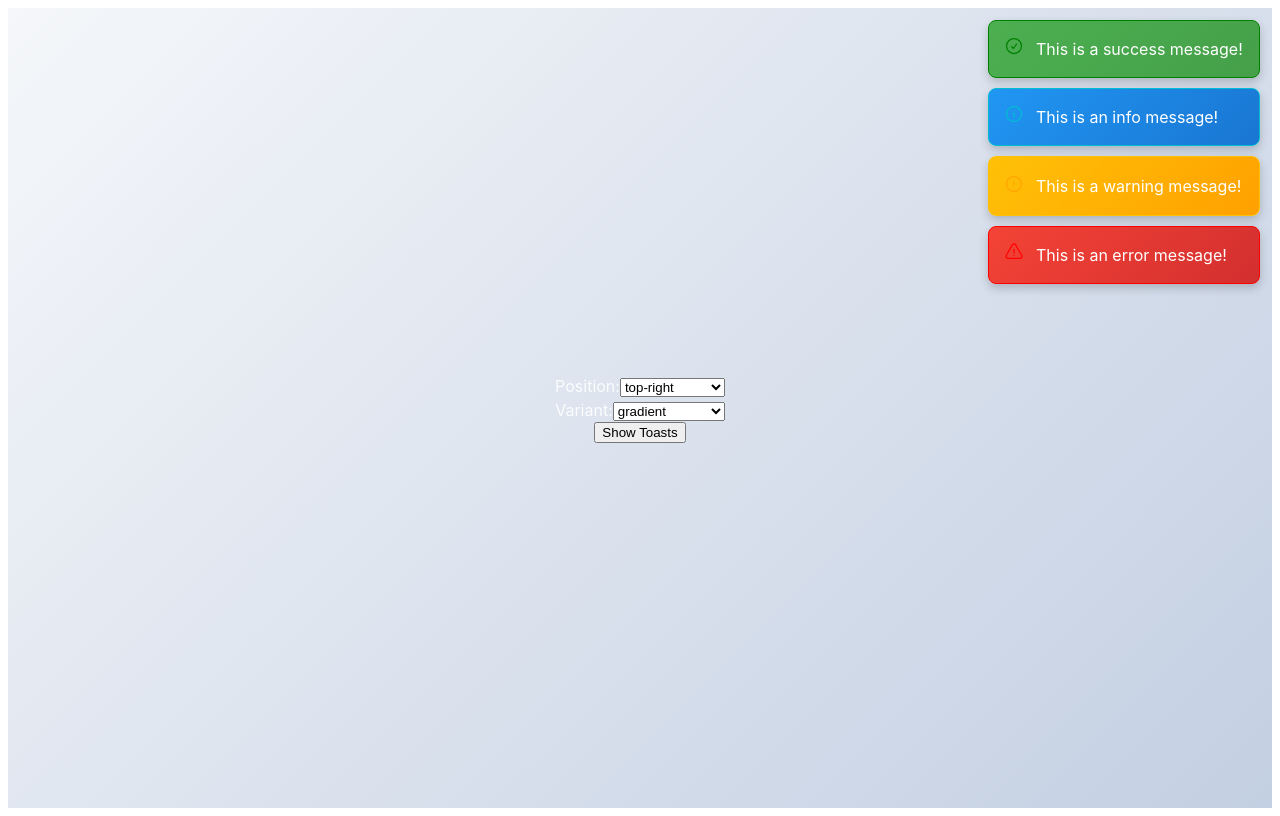
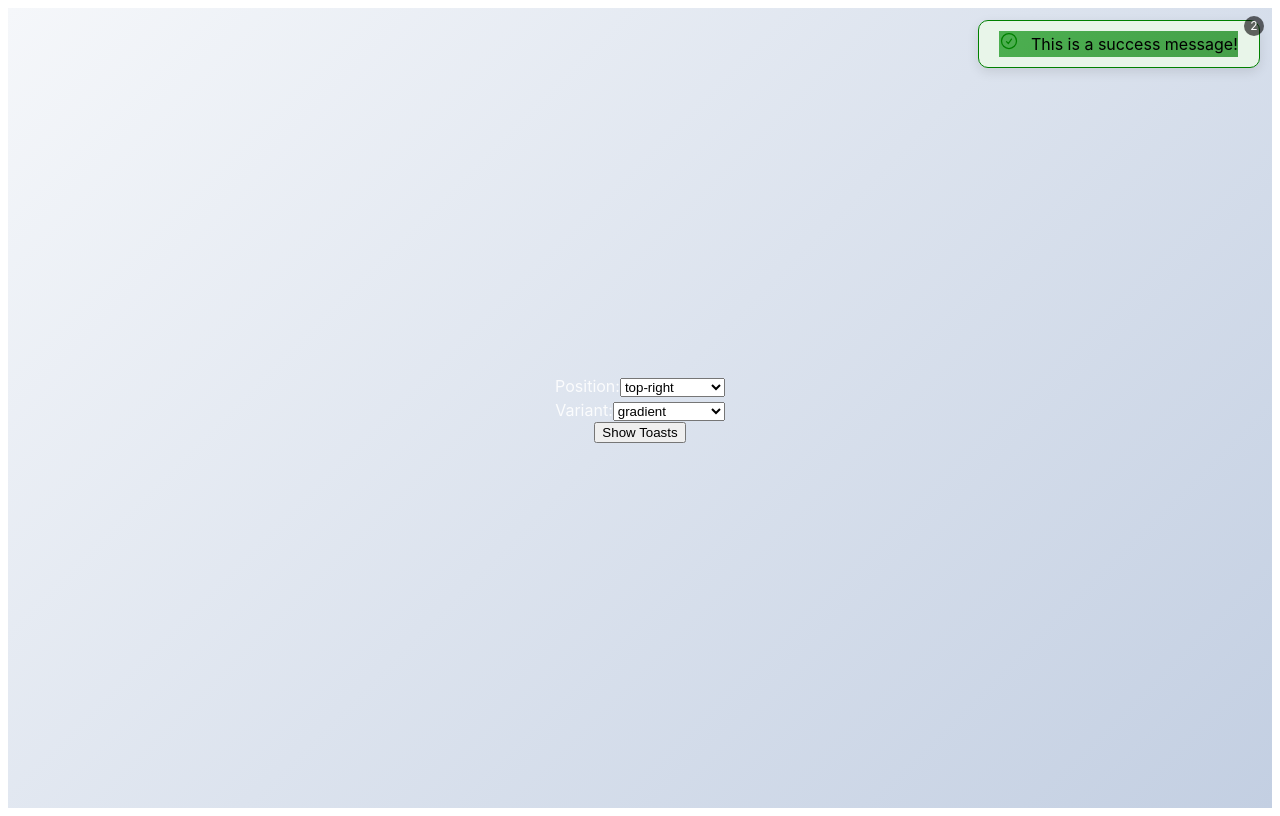
Before and after one commit to m-sohaibnadeem/react-smooth-toast, a React (Vite) app: page / in a window 1280 px wide. Both pictures are taken after a click on the button "Show Toasts". Built offline with nearby package versions, Linux system fonts and the light colour scheme.

Commit message:
Version 1.0.23 Released

```diff
--- a/package.json
+++ b/package.json
@@ -1,7 +1,7 @@
 {
   "name": "react-smooth-toast",
   "private": false,
-  "version": "1.0.22",
+  "version": "1.0.23",
   "type": "module",
   "types": "dist/index.d.ts",
   "description": "A lightweight, customizable, and easy-to-use toast notification library for React. Add sleek and responsive toast messages to your app with flexible styling options and built-in accessibility support. Perfect for developers seeking a simple, fast, and adaptable notification solution.",  "author": "M Sohaib",
--- a/src/App.tsx
+++ b/src/App.tsx
@@ -13,9 +13,6 @@ function App() {
 
   const showToast = () => {
     toast.success('This is a success message!');
-    toast.info('This is an info message!');
-    toast.warning('This is a warning message!');
-    toast.error('This is an error message!');
   };
 
   return (
@@ -48,7 +45,10 @@ function App() {
         </label>
       </div>
       <button onClick={showToast}>Show Toasts</button>
-      <ToastContainer position={position} variant={variant} />
+      <ToastContainer position={position} variant={variant} pauseOnHover={true}
+      groupId="group1"
+      groupCount={2}
+      />
     </div>
   )
 }
--- a/src/components/Toast.css
+++ b/src/components/Toast.css
@@ -613,3 +613,41 @@ animation: toast-spring-center 0.5s ease-out forwards;
 .toast-gradient.warning {
   background: linear-gradient(135deg, #FFC107, #ffa000);
 }
+.toast-group {
+  position: relative;
+}
+
+.toast-group-info {
+  background-color: rgba(0, 0, 0, 0.7);
+  color: #fff;
+  padding: 5px 10px;
+  border-radius: 4px;
+  font-size: 12px;
+  position: absolute;
+  bottom: -20px;
+  left: 50%;
+  transform: translateX(-50%);
+  white-space: nowrap;
+  opacity: 0;
+  transition: opacity 0.3s, bottom 0.3s;
+}
+
+.toast-group:hover .toast-group-info {
+  opacity: 1;
+  bottom: -25px;
+}
+
+.toast-group-count {
+  background-color: rgba(0, 0, 0, 0.6);
+  color: #fff;
+  border-radius: 50%;
+  width: 20px;
+  height: 20px;
+  display: flex;
+  align-items: center;
+  justify-content: center;
+  font-size: 12px;
+  position: absolute;
+  top: -5px;
+  right: -5px;
+}
--- a/src/components/Toast.tsx
+++ b/src/components/Toast.tsx
@@ -1,4 +1,4 @@
-import React, { useEffect, useState, useCallback, useMemo } from 'react';
+import React, { useEffect, useState, useCallback, useMemo, useRef } from 'react';
 import { ErrorIcon, InfoIcon, SpinnerIcon, SuccessIcon, WarningIcon } from '../icons';
 import './Toast.css';
 import { ToastOptions, ToastPosition, ToastVariant, ToastType } from '../types/types';
@@ -8,6 +8,9 @@ interface ToastProps extends ToastOptions {
   variant?: ToastVariant;
   position?: ToastPosition;
   isPending?: boolean;
+  pauseOnHover?: boolean;
+  groupId?: string;
+  groupCount?: number;
 }
 
 const Toast: React.FC<ToastProps> = ({
@@ -21,16 +24,23 @@ const Toast: React.FC<ToastProps> = ({
   removeToast,
   variant = 'minimal',
   position = 'top-right',
-  isPending = false
+  isPending = false,
+  pauseOnHover = false,
+  groupId,
+  groupCount = 1
 }) => {
   const [progress, setProgress] = useState<number>(100);
+  const [isPaused, setIsPaused] = useState<boolean>(false);
+  const [swipeOffset, setSwipeOffset] = useState<number>(0);
+  const toastRef = useRef<HTMLDivElement>(null);
 
   useEffect(() => {
     if (!id) return;
-
     const startTime = Date.now();
+    let elapsedTime = 0;
     const timer = setInterval(() => {
-      const elapsedTime = Date.now() - startTime;
+      if (!isPaused) {
+        elapsedTime = Date.now() - startTime;
         const newProgress = Math.max(0, 100 - (elapsedTime / duration) * 100);
         setProgress(newProgress);
 
@@ -38,10 +48,11 @@ const Toast: React.FC<ToastProps> = ({
           clearInterval(timer);
           removeToast(id);
         }
+      }
     }, 10);
 
     return () => clearInterval(timer);
-  }, [id, removeToast, duration]);
+  }, [id, removeToast, duration, isPaused]);
 
   const getIcon = useCallback(() => {
     if (icon) return <div className="icon-wrapper">{icon}</div>;
@@ -67,13 +78,55 @@ const Toast: React.FC<ToastProps> = ({
     [type, variant, getAnimationClass, className]
   );
 
+  const handleMouseEnter = useCallback(() => {
+    if (pauseOnHover) {
+      setIsPaused(true);
+    }
+  }, [pauseOnHover]);
+
+  const handleMouseLeave = useCallback(() => {
+    if (pauseOnHover) {
+      setIsPaused(false);
+    }
+  }, [pauseOnHover]);
+
+  const handleTouchStart = useCallback((e: React.TouchEvent) => {
+    const touch = e.touches[0];
+    setSwipeOffset(touch.clientX);
+  }, []);
+
+  const handleTouchMove = useCallback((e: React.TouchEvent) => {
+    if (!toastRef.current) return;
+    const touch = e.touches[0];
+    const diff = touch.clientX - swipeOffset;
+    toastRef.current.style.transform = `translateX(${diff}px)`;
+  }, [swipeOffset]);
+
+  const handleTouchEnd = useCallback((e: React.TouchEvent) => {
+    if (!toastRef.current) return;
+    const touch = e.changedTouches[0];
+    const diff = touch.clientX - swipeOffset;
+    if (Math.abs(diff) > 100) {
+      removeToast(id ?? '');
+    } else {
+      toastRef.current.style.transform = 'translateX(0)';
+    }
+  }, [id, removeToast, swipeOffset]);
+
   const renderToast = useCallback((content: React.ReactNode) => (
     <div
+      ref={toastRef}
       className={`toast ${type} ${variant} ${baseClassName} toast-enter`}
-      style={style}
+      style={{...style, transition: 'transform 0.3s ease-out'}}
       onClick={() => id && removeToast(id)}
+      onMouseEnter={handleMouseEnter}
+      onMouseLeave={handleMouseLeave}
+      onTouchStart={handleTouchStart}
+      onTouchMove={handleTouchMove}
+      onTouchEnd={handleTouchEnd}
     >
       {content}
+      {variant === 'progress' && (
         <div
         className="toast-progress-bar"
         style={{
@@ -86,25 +139,36 @@ const Toast: React.FC<ToastProps> = ({
           transition: "width 10ms linear",
         }}
       />
+      )}
+      {groupCount > 1 && (
+        <div className="toast-group-count">
+          {groupCount}
         </div>
-  ), [type, variant, baseClassName, style, id, removeToast, progress]);
+      )}
+    </div>
+  ), [type, variant, baseClassName, style, id, removeToast, progress, handleMouseEnter, handleMouseLeave, handleTouchStart, handleTouchMove, handleTouchEnd, groupCount]);
 
   const handleClose = useCallback((e: React.MouseEvent) => {
     e.stopPropagation();
     id && removeToast(id);
   }, [id, removeToast]);
 
+  const renderGroupedToast = (content: React.ReactNode) => (
+    <div className="toast-group">
+      {renderToast(content)}
+      {groupCount > 1 && (
+        <div className="toast-group-info">
+          {groupCount} similar notifications
+        </div>
+      )}
+    </div>
+  );
+
   if (variant === 'material') {
-    return (
-      <div
-        className={`toast-material ${type} ${baseClassName}`}
-        style={style}
-        onClick={() => id && removeToast(id)}
-      >
+    return renderGroupedToast(
       <div className="toast-material-content">
         {getIcon()}
         <span>{message}</span>
-        </div>
         <button className="toast-material-close" onClick={handleClose}>
           &times;
         </button>
@@ -113,7 +177,7 @@ const Toast: React.FC<ToastProps> = ({
   }
 
   if (variant === 'progress') {
-    return renderToast(
+    return renderGroupedToast(
       <>
         <div className="toast-content">
           {getIcon()}
@@ -127,61 +191,28 @@ const Toast: React.FC<ToastProps> = ({
   }
 
   if (variant === 'rounded') {
-    return (
-      <div
-        className={`toast-rounded ${type} ${baseClassName}`}
-        style={{...style, borderRadius: '25px'}}
-        onClick={() => id && removeToast(id)}
-      >
+    return renderGroupedToast(
       <div className="toast-rounded-content">
         {getIcon()}
         <span>{message}</span>
-        </div>
       </div>
     );
   }
 
   if (variant === 'glassmorphism') {
-    return (
-      <div
-        className={`toast-glassmorphism ${type} ${baseClassName}`}
-        style={{
-          ...style,
-          background: 'rgba(255, 255, 255, 0.25)',
-          backdropFilter: 'blur(10px)',
-          border: '1px solid rgba(255, 255, 255, 0.18)',
-          boxShadow: '0 8px 32px 0 rgba(31, 38, 135, 0.37)',
-          borderRadius: '10px',
-          padding: '15px',
-        }}
-        onClick={() => id && removeToast(id)}
-      >
+    return renderGroupedToast(
       <div className="toast-glassmorphism-content">
         {getIcon()}
         <span>{message}</span>
-        </div>
       </div>
     );
   }
 
   if (variant === 'dark') {
-    return (
-      <div
-        className={`toast-dark ${type} ${baseClassName}`}
-        style={{
-          ...style,
-          background: '#333',
-          color: '#fff',
-          borderRadius: '5px',
-          padding: '12px',
-          boxShadow: '0 4px 6px rgba(0, 0, 0, 0.1)',
-        }}
-        onClick={() => id && removeToast(id)}
-      >
+    return renderGroupedToast(
       <div className="toast-dark-content">
         {getIcon()}
         <span>{message}</span>
-        </div>
       </div>
     );
   }
@@ -194,37 +225,18 @@ const Toast: React.FC<ToastProps> = ({
       warning: 'linear-gradient(135deg, #FFC107, #ffa000)'
     };
 
-    return (
-      <div
-        className={`toast-gradient ${type} ${baseClassName}`}
-        style={{
-          ...style,
-          background: gradientColors[type],
-          color: '#fff',
-          borderRadius: '8px',
-          padding: '15px',
-          boxShadow: '0 4px 10px rgba(0, 0, 0, 0.2)',
-        }}
-        onClick={() => id && removeToast(id)}
-      >
-        <div className="toast-gradient-content">
+    return renderGroupedToast(
+      <div className="toast-gradient-content" style={{ background: gradientColors[type] }}>
         {getIcon()}
         <span>{message}</span>
-        </div>
       </div>
     );
   }
 
-  return (
-    <div
-      className={`toast ${type} ${variant} ${baseClassName} toast-enter`}
-      style={style}
-      onClick={() => id && removeToast(id)}
-    >
+  return renderGroupedToast(
     <div className="toast-content">
       {getIcon()}
       <span>{message}</span>
-      </div>
     </div>
   );
 };
--- a/src/components/ToastContainer.tsx
+++ b/src/components/ToastContainer.tsx
@@ -6,12 +6,12 @@ import { ToastContainerProps } from '../types/types';
 
 
 
-const ToastContainer: React.FC<ToastContainerProps> = ({ position = 'top-right', variant = 'modern' }) => {
+const ToastContainer: React.FC<ToastContainerProps> = ({ position = 'top-right', variant = 'modern', pauseOnHover = false , groupId, groupCount }) => {
   const { toasts, removeToast } = useContext(ToastContext);
   return (
     <div className={`toast-container ${position}`}>
       {toasts.map((toast) => (
-        <Toast key={toast.id} {...toast} id={toast.id!} removeToast={removeToast} variant={variant} position={position} />
+        <Toast key={toast.id} {...toast} id={toast.id!} removeToast={removeToast} variant={variant} position={position} pauseOnHover={pauseOnHover} groupId={groupId} groupCount={groupCount} />
       ))}
     </div>
   );
--- a/src/types/types.ts
+++ b/src/types/types.ts
@@ -16,7 +16,7 @@ export interface ToastOptions {
 
 // Toast Component Props
 export interface ToastProps extends ToastOptions {
-  removeToast: (id: string) => void;
+  removeToast: (id: string | undefined) => void;
   variant?: ToastVariant;
   position?: ToastPosition;
 }
@@ -25,6 +25,9 @@ export interface ToastProps extends ToastOptions {
 export interface ToastContainerProps {
   position?: ToastPosition;
   variant?: ToastVariant;
+  pauseOnHover?: boolean;
+  groupId?: string;
+  groupCount?: number;
 }
 
 // Toast Context Props
```
Also changed, not shown: 1 other file (tests, documents, lock files or other folders). Lines whose indentation alone changed are shown as unchanged.
